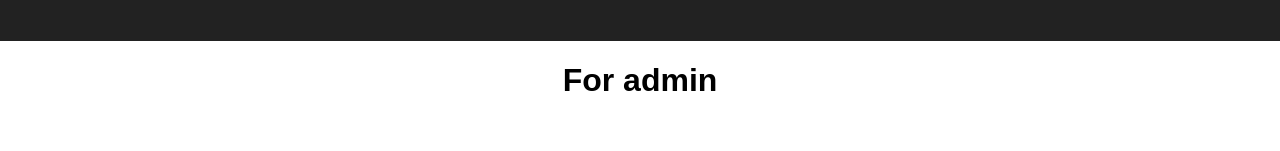
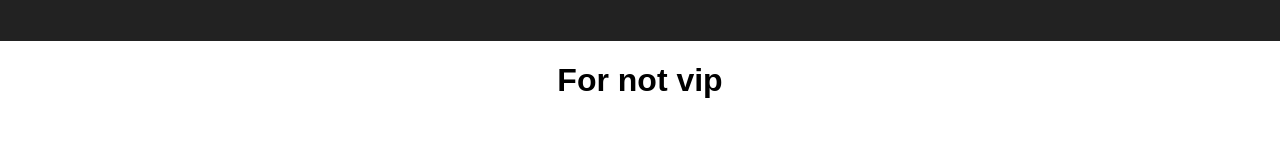
Before and after one commit to romaindso/react-feature-flags, a React (Create React App) app: page / in a window 1280 px wide. Shown: the part 149-300 px from the top of the page. Built offline with nearby package versions, Linux system fonts and the light colour scheme.

Commit message:
use render props for passing flags through children components

```diff
--- a/src/App.js
+++ b/src/App.js
@@ -11,12 +11,16 @@ class App extends Component {
           <img src={logo} className="App-logo" alt="logo" />
           <h1 className="App-title">react-feature-flags</h1>
         </header>
-        <FeatureFlagsConsumer authorizedFlags={['vipOnly']}>
-          <h1>For VIP</h1>
-        </FeatureFlagsConsumer>
-        <FeatureFlagsConsumer authorizedFlags={['adminOnly']}>
-          <h1>For admin</h1>
-        </FeatureFlagsConsumer>
+        <FeatureFlagsConsumer
+          authorizedFlags={['vipOnly']}
+          renderOn={() => <h1>For VIP</h1>}
+          renderOff={() => <h1>For not vip</h1>}
+        />
+        <FeatureFlagsConsumer
+          authorizedFlags={['adminOnly', 'vipOnly']}
+          exactFlags
+          renderOn={() => <h1>For both admin and VIP</h1>}
+        />
       </div >
     );
   }
--- a/src/FeatureFlags.js
+++ b/src/FeatureFlags.js
@@ -1,20 +1,44 @@
 import React, { Component } from 'react';
+import PropTypes from 'prop-types';
 
 const FeatureFlags = React.createContext();
 
 export class FeatureFlagsConsumer extends Component {
+
+  static propTypes = {
+    authorizedFlags: PropTypes.arrayOf(PropTypes.string).isRequired,
+    exactFlags: PropTypes.bool,
+    renderOn: PropTypes.func,
+    renderOff: PropTypes.func
+  }
+
+  static defaultProps = {
+    exactFlags: false,
+    renderOn: () => null,
+    renderOff: () => null
+  }
+
+
+  matchingFlags(flags) {
+    return flags.filter((flag) => {
+      return flag.isActive && this.props.authorizedFlags.includes(flag.name)
+    }).length;
+  }
+
   render() {
-    const { authorizedFlags } = this.props;
+    const { authorizedFlags, exactFlags } = this.props;
 
     return (
       <FeatureFlags.Consumer>
         {(flags) => {
-          if (flags.filter((flag) => {
-            return flag.isActive && authorizedFlags.includes(flag.name)
-          }).length) {
-            return this.props.children
+          if (exactFlags) {
+            return this.matchingFlags(flags) && this.matchingFlags(flags) === authorizedFlags.length
+              ? this.props.renderOn(flags)
+              : this.props.renderOff(flags);
           } else {
-            return null
+            return this.matchingFlags(flags)
+              ? this.props.renderOn(flags)
+              : this.props.renderOff(flags)
           }
         }}
       </FeatureFlags.Consumer>
```
